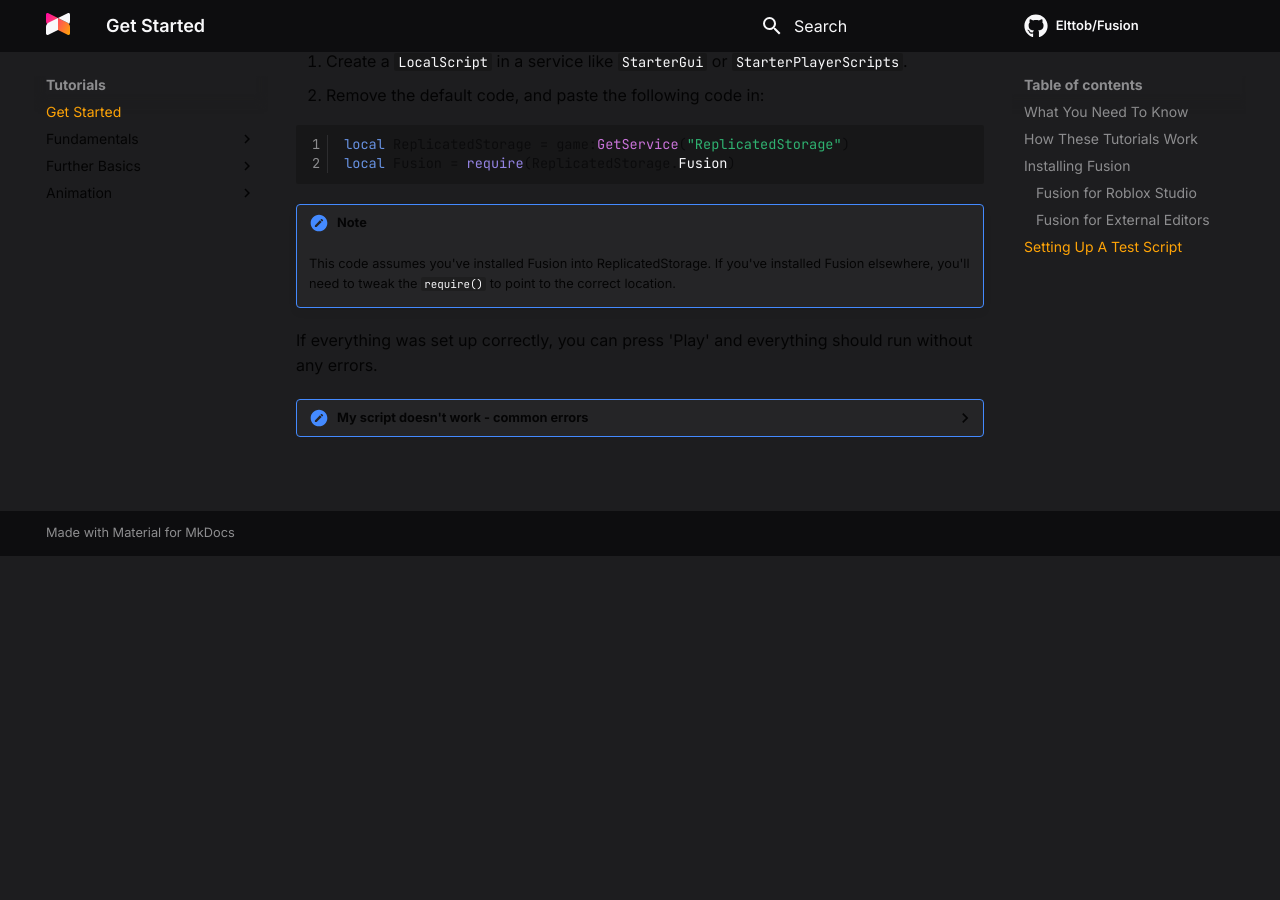
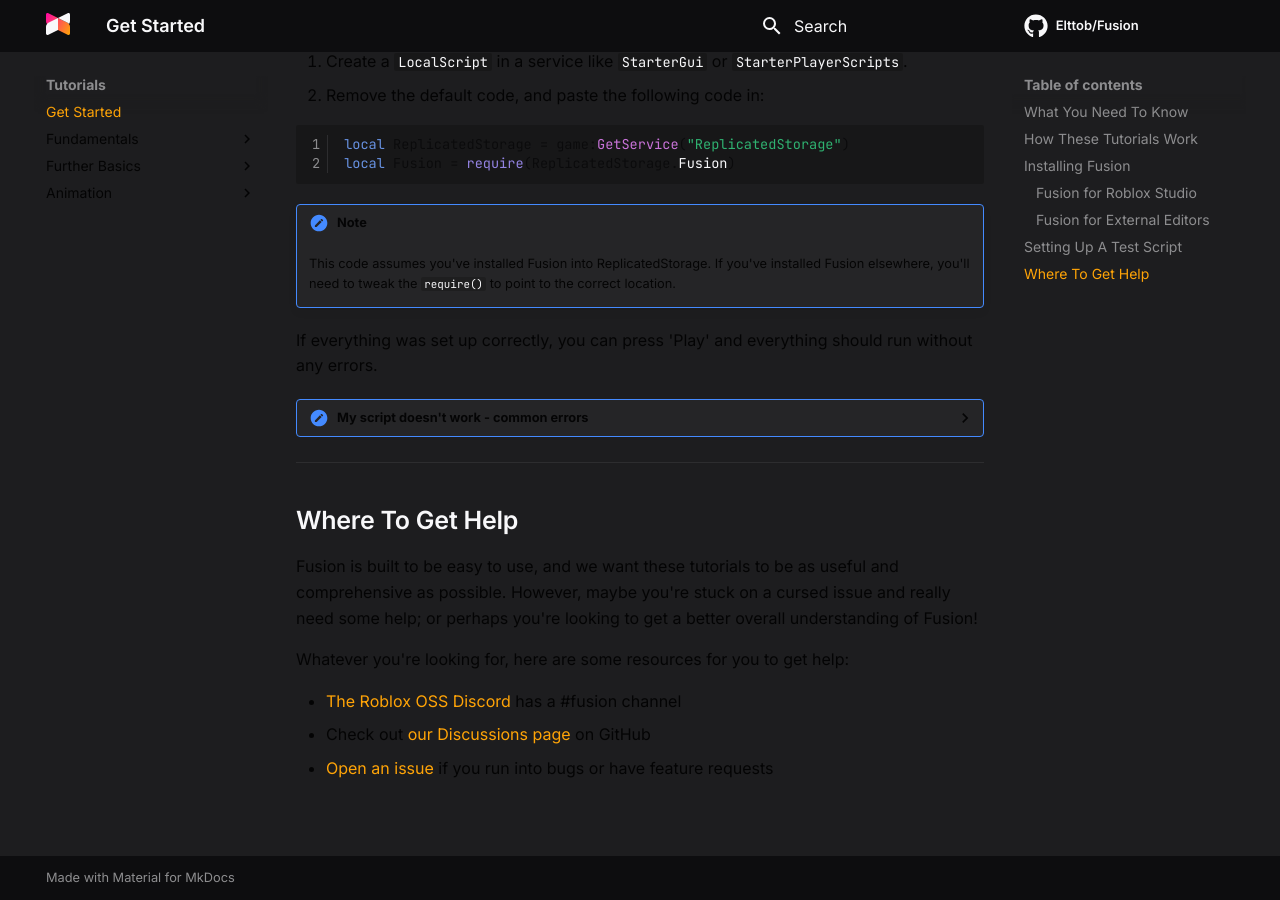
Before and after one commit to dphfox/Fusion, an MkDocs documentation site: the page built from docs/tutorials/index.md, in a window 1280 px wide and 900 px high, scrolled down 2635 px. Built offline with MkDocs 1.6.1 and Material for MkDocs 9.7.7, drawn with Linux system fonts in a browser that asks for light colours; comment, search, counter and statistics services are not loaded; before the commit the page ends 3191 px from its top, so only the background shows below that.

Commit message:
Add help resources

```diff
--- a/docs/tutorials/index.md
+++ b/docs/tutorials/index.md
@@ -161,3 +161,18 @@ run without any errors.
 	should look like this:
 
 	![Explorer screenshot](index/ReplicatedStorage-Fusion.png)
+
+-----
+
+## Where To Get Help
+
+Fusion is built to be easy to use, and we want these tutorials to be as useful
+and comprehensive as possible. However, maybe you're stuck on a cursed issue
+and really need some help; or perhaps you're looking to get a better overall
+understanding of Fusion!
+
+Whatever you're looking for, here are some resources for you to get help:
+
+- [The Roblox OSS Discord](https://discord.gg/h2NV8PqhAD) has a #fusion channel
+- Check out [our Discussions page](https://github.com/Elttob/Fusion/discussions) on GitHub
+- [Open an issue](https://github.com/Elttob/Fusion/issues) if you run into bugs or have feature requests
```
